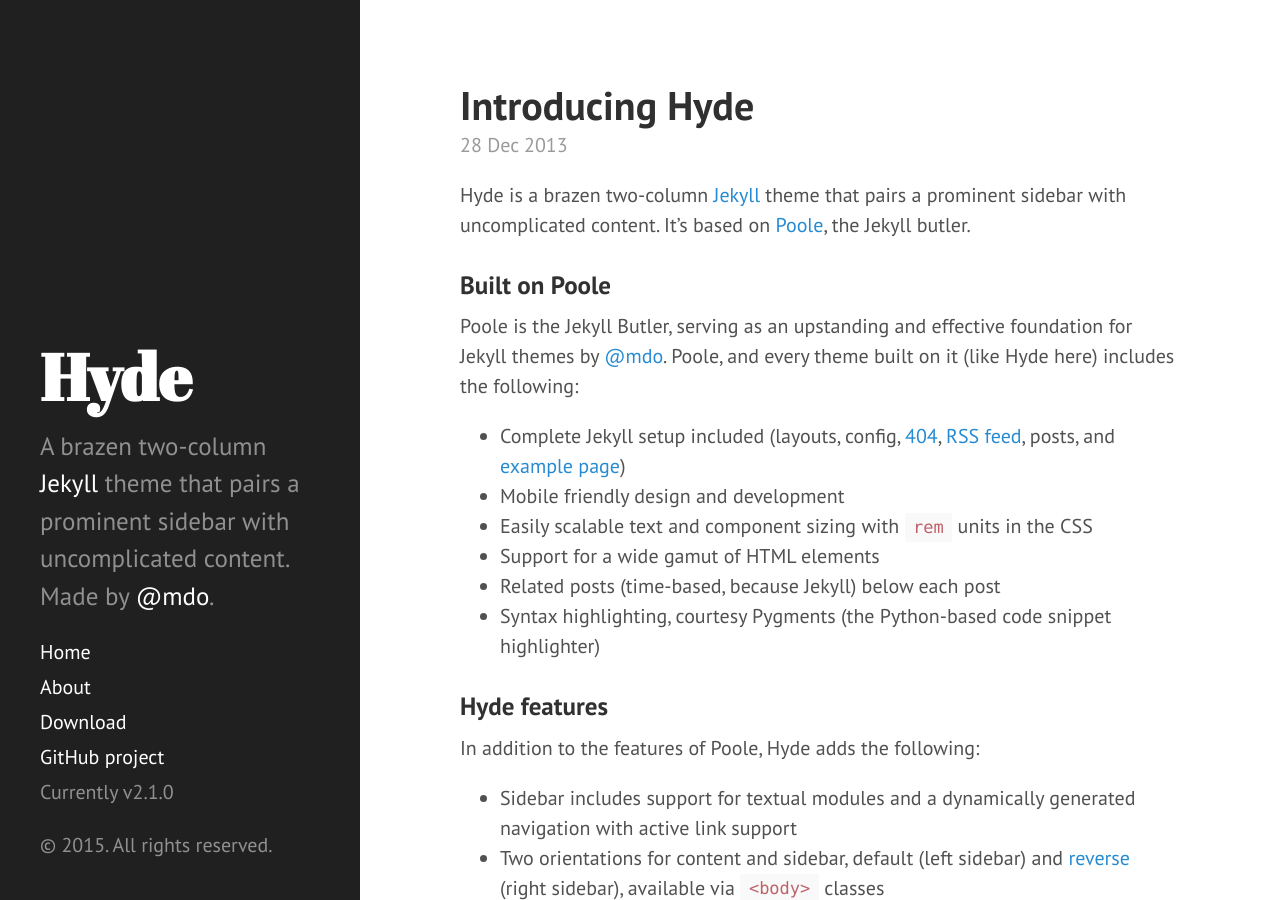
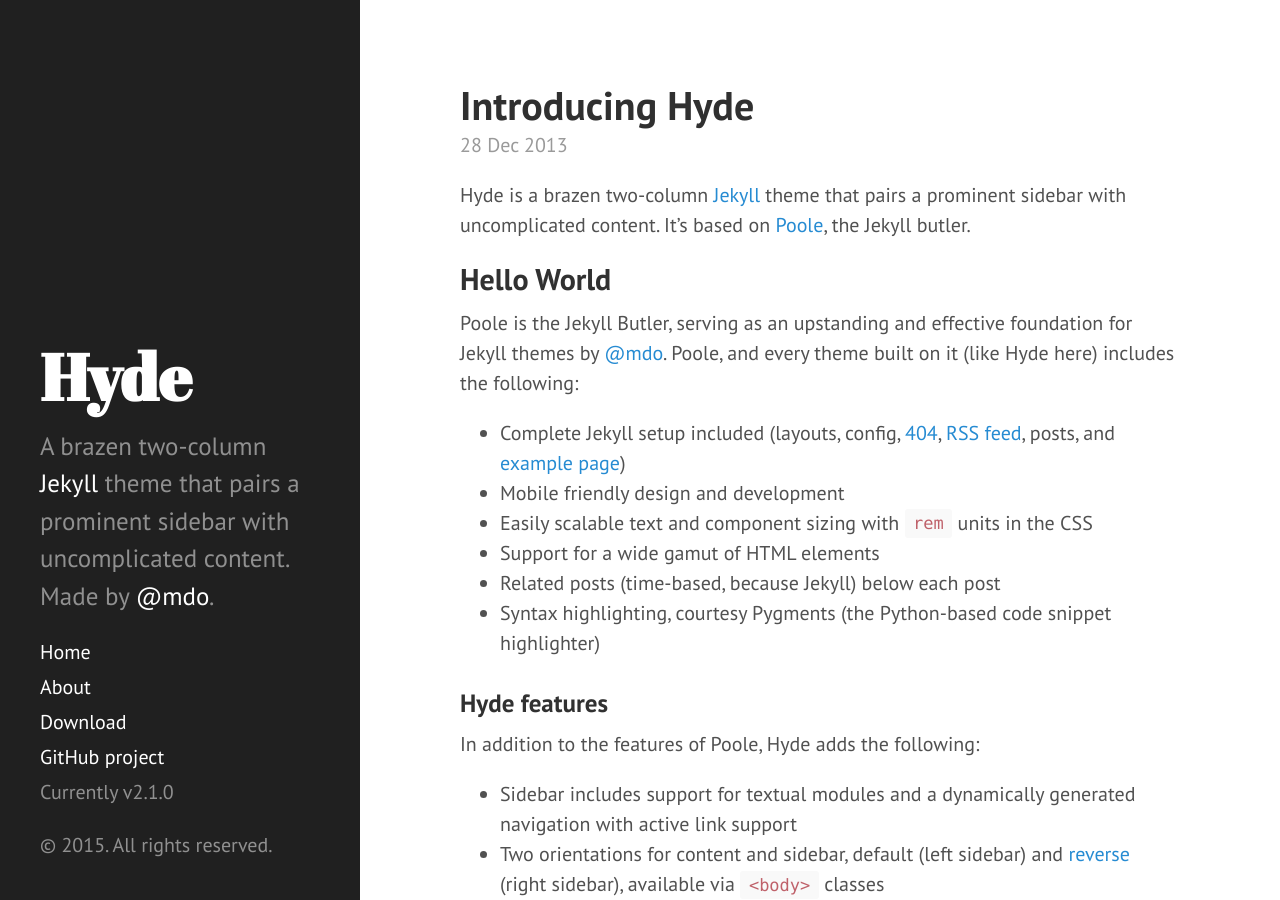
Before and after one commit to rewphus/faq, a Jekyll site: the page built from _posts/2013-12-28-introducing-hyde.md, in a window 1280 px wide and 900 px high. Built offline with Jekyll 4.4.1, drawn with Linux system fonts in a browser that asks for light colours; Markdown is read by kramdown in place of the engine named in the settings.

Commit message:
hello world

```diff
--- a/_posts/2013-12-28-introducing-hyde.md
+++ b/_posts/2013-12-28-introducing-hyde.md
@@ -5,7 +5,7 @@
 
 Hyde is a brazen two-column [Jekyll](http://jekyllrb.com) theme that pairs a prominent sidebar with uncomplicated content. It's based on [Poole](http://getpoole.com), the Jekyll butler.
 
-### Built on Poole
+## Hello World
 
 Poole is the Jekyll Butler, serving as an upstanding and effective foundation for Jekyll themes by [@mdo](https://twitter.com/mdo). Poole, and every theme built on it (like Hyde here) includes the following:
 
```
